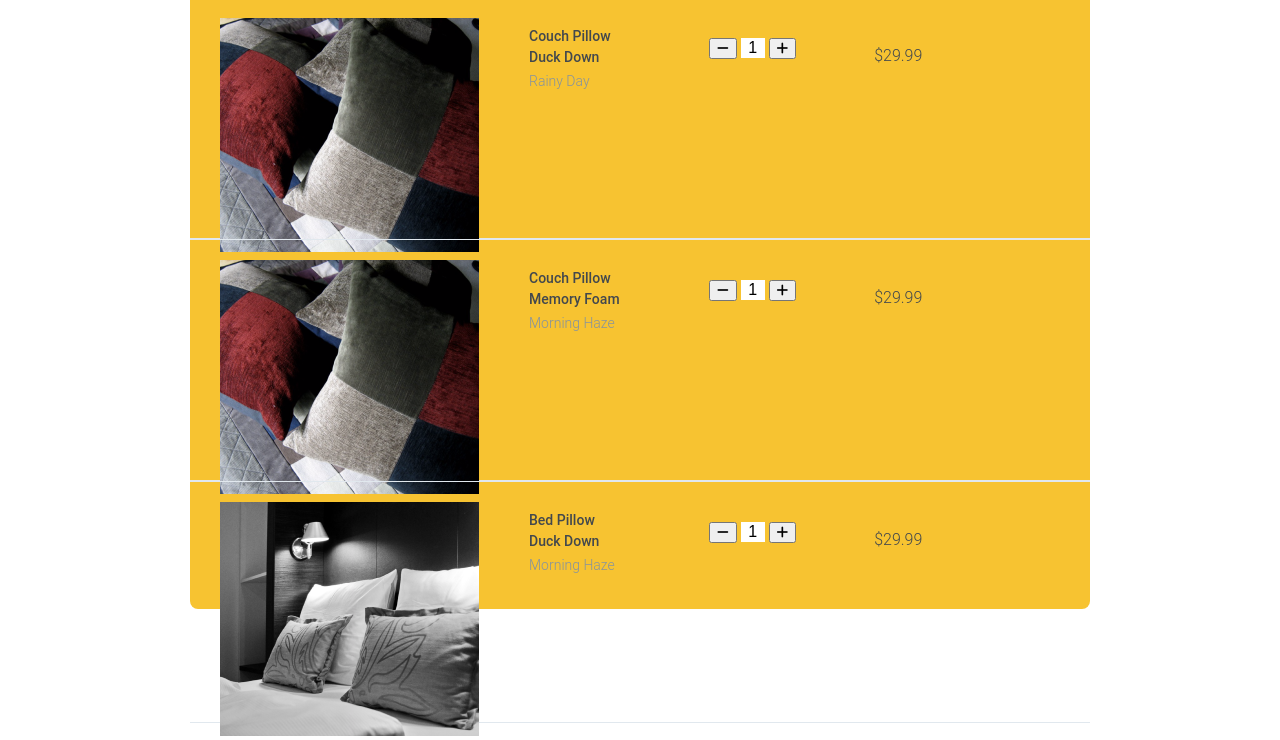
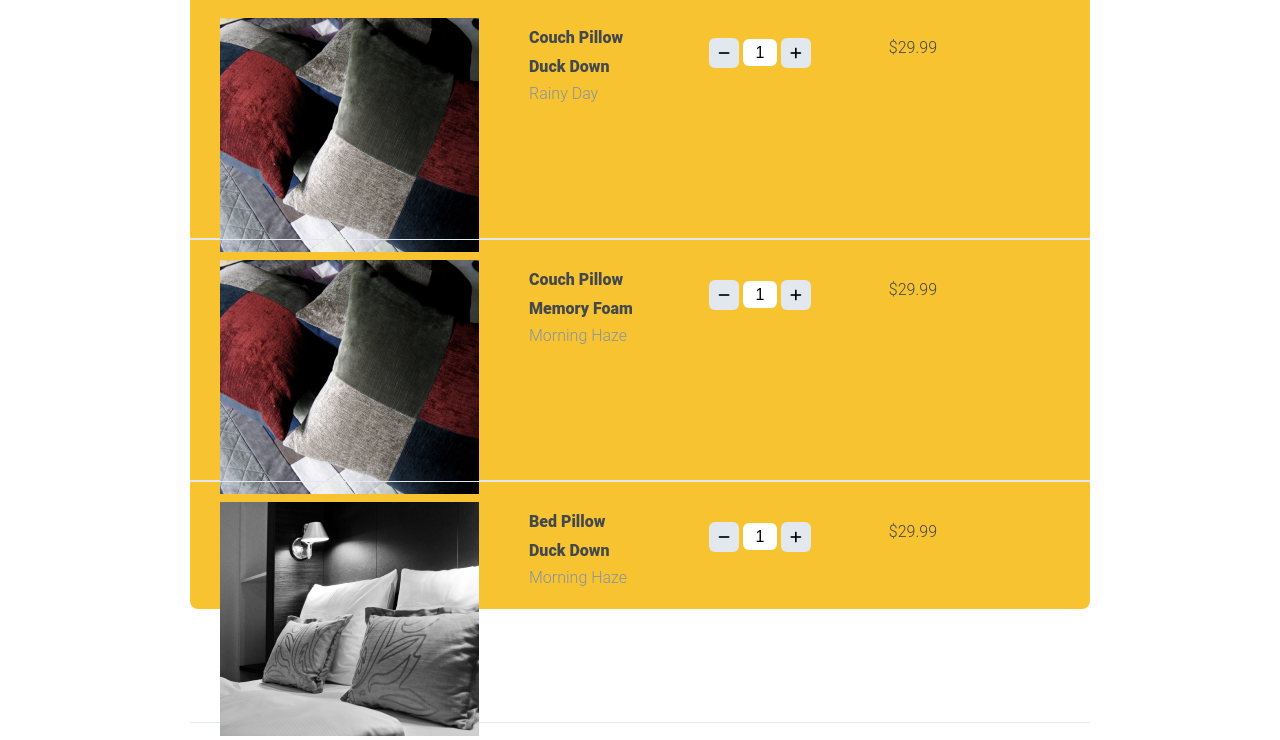
Before and after one commit to agbishop11/agbishop11.github.io, a plain HTML site: page Homework_5/Shopping_cart_1.html in a window 1280 px wide. Shown: the part 151-891 px from the top of the page. Drawn offline with Linux system fonts and the light colour scheme.

Commit message:
Update style1.css

```diff
--- a/Homework_5/style1.css
+++ b/Homework_5/style1.css
@@ -335,15 +335,15 @@ color: white;
     width: 120px;
 }
 
-.item-desc span {
+.item-desc span{
     display: block;
-    font-size: 14px;
+    font-size: 16px;
     color: #43484D;
-    font-weight: 500;
+    font-weight: 800;
 }
 
 .item-desc span:first-child {
-  margin-bottom: 5px;
+  margin-bottom: 10px;
 }
 
 .item-desc span:last-child {
@@ -360,19 +360,32 @@ color: white;
 .qty input{
     border: none;
     text-align: center;
-    width:20px;
+    width:30px;
     font-size: 16px;
     font-weight:300;
+    height: 25px;
+    border-radius: 6px;
 }
 
 .total-price {
     width: 84px;
-    padding-top: 28px;
+    padding-top: 20px;
     text-align: center;
     font-size: 16px;
     color: #43484D;
     font-weight: 300;
 }
+
+.less, .more {
+    width: 30px;
+    height: 30px;
+    background-color: #E1E8EE;
+    border-radius: 6px;
+    border:none;
+    cursor: pointer;
+}
+
+
 /* Start of the Product Details Page */
 
 /*container for main body */
```
